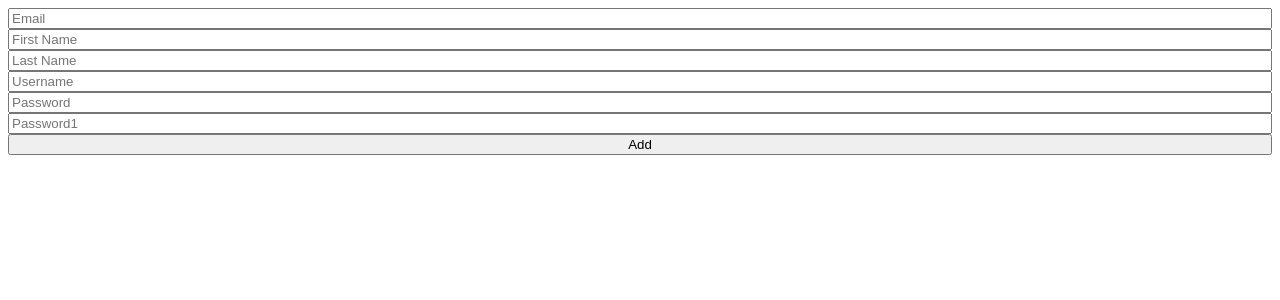
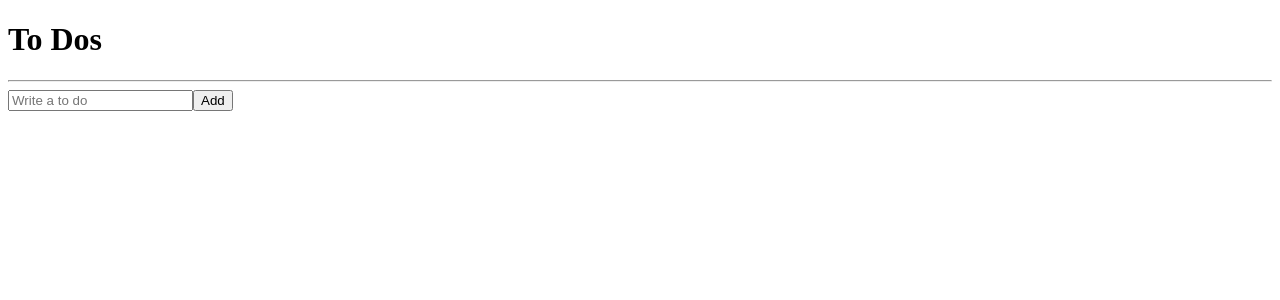
Before and after one commit to cruway/react-todo-list, a React (Create React App) app: page / in a window 1280 px wide. Shown: the top 300 px of the page. Built offline with nearby package versions, Linux system fonts and the light colour scheme.

Commit message:
refactoring

```diff
--- a/src/ToDoList.tsx
+++ b/src/ToDoList.tsx
@@ -1,68 +1,20 @@
-import React, {useState} from "react";
-import {useForm} from "react-hook-form";
+import {useRecoilValue} from "recoil";
+import CreateToDo from "./components/CreateToDo";
+import {toDoState} from "./atoms";
+import ToDo from "./components/ToDo";
 
-/*function ToDoList() {
-    const [toDo, setToDo] = useState("");
-    const [toDoError, setToDoError] = useState("");
-    const onChange = (event:React.FormEvent<HTMLInputElement>) => {
-        const {
-            currentTarget : { value },
-        } = event;
-        setToDoError("");
-        setToDo(value)
-    };
-    const onSubmit = (event:React.FormEvent<HTMLFormElement>) => {
-        event.preventDefault();
-        if(toDo.length < 10) {
-            return setToDoError("To do should be longer");
-        }
-        console.log("submit");
-    };
+function ToDoList() {
+    const toDos = useRecoilValue(toDoState);
     return (
         <div>
-            <form onSubmit={onSubmit}>
-                <input onChange={onChange} value={toDo} placeholder={"Write a to do"} />
-                <button>Add</button>
-                {toDoError !== "" ? toDoError : null}
-            </form>
-        </div>
-    );
-}*/
-
-function ToDoList() {
-    const { register, handleSubmit, formState } = useForm();
-    const onValid = (data:any) => {
-        console.log(data);
-    };
-    return (
-        <div>
-            <form style={{ display: "flex", flexDirection: "column" }} onSubmit={handleSubmit(onValid)}>
-                <input
-                    {...register("email", { required: true })}
-                    placeholder={"Email"} />
-                <input
-                    {...register("firstName", { required: true })}
-                    placeholder={"First Name"} />
-                <input
-                    {...register("lastName", { required: true })}
-                    placeholder={"Last Name"} />
-                <input
-                    {...register("username", { required: true, minLength: 10 })}
-                    placeholder={"Username"} />
-                <input
-                    {...register("password", { required: true, minLength: 5 })}
-                    placeholder={"Password"} />
-                <input
-                    {...register("password1", {
-                        required: "Password is required",
-                        minLength: {
-                            value: 5,
-                            message: "Your password is too short.",
-                        }
-                    })}
-                    placeholder={"Password1"} />
-                <button>Add</button>
-            </form>
+            <h1>To Dos</h1>
+            <hr />
+            <CreateToDo  />
+            <ul>
+                {toDos.map(toDo =>
+                    <ToDo key={toDo.id} {...toDo} />
+                )}
+            </ul>
         </div>
     );
 }
--- /dev/null
+++ b/src/atoms.tsx
@@ -0,0 +1,12 @@
+import {atom} from "recoil";
+
+export interface IToDo {
+    text: string;
+    id: number;
+    category: "TO_DO" | "DOING" | "DONE";
+}
+
+export const toDoState = atom<IToDo[]>({
+    key: "toDo",
+    default: [],
+});
--- /dev/null
+++ b/src/components/CreateToDo.tsx
@@ -0,0 +1,30 @@
+import {useForm} from "react-hook-form";
+import {useSetRecoilState} from "recoil";
+import {toDoState} from "../atoms";
+
+interface IForm {
+    toDo: string;
+}
+
+function CreateToDo() {
+    const setToDos = useSetRecoilState(toDoState);
+    const {register, handleSubmit, setValue} = useForm<IForm>();
+    const handleValid = ({toDo}: IForm) => {
+        setToDos(oldToDos => [
+            { text: toDo, id: Date.now(), category: "TO_DO"},
+            ...oldToDos,
+        ]);
+        setValue("toDo", "");
+    };
+    return (
+        <form onSubmit={handleSubmit(handleValid)}>
+            <input {...register("toDo", {
+                    required: "Please write a To Do",
+                })}
+            placeholder={"Write a to do"} />
+            <button>Add</button>
+        </form>
+    );
+}
+
+export default CreateToDo;
--- /dev/null
+++ b/src/components/ToDo.tsx
@@ -0,0 +1,17 @@
+import {IToDo} from "../atoms";
+
+function ToDo({text,category}:IToDo) {
+    const onClick = (newCategory: IToDo["category"]) => {
+        console.log("i wanna to ", newCategory)
+    };
+    return (
+        <li>
+            <span>{text}</span>
+            {category !== "DOING" && <button onClick={() => onClick("DOING")}>To Do</button>}
+            {category !== "TO_DO" && <button onClick={() => onClick("TO_DO")}>Doing</button>}
+            {category !== "DONE" && <button onClick={() => onClick("DONE")}>Done</button>}
+        </li>
+    );
+}
+
+export default ToDo;
```
Also changed, not shown: 1 other file (tests, documents, lock files or other folders).
